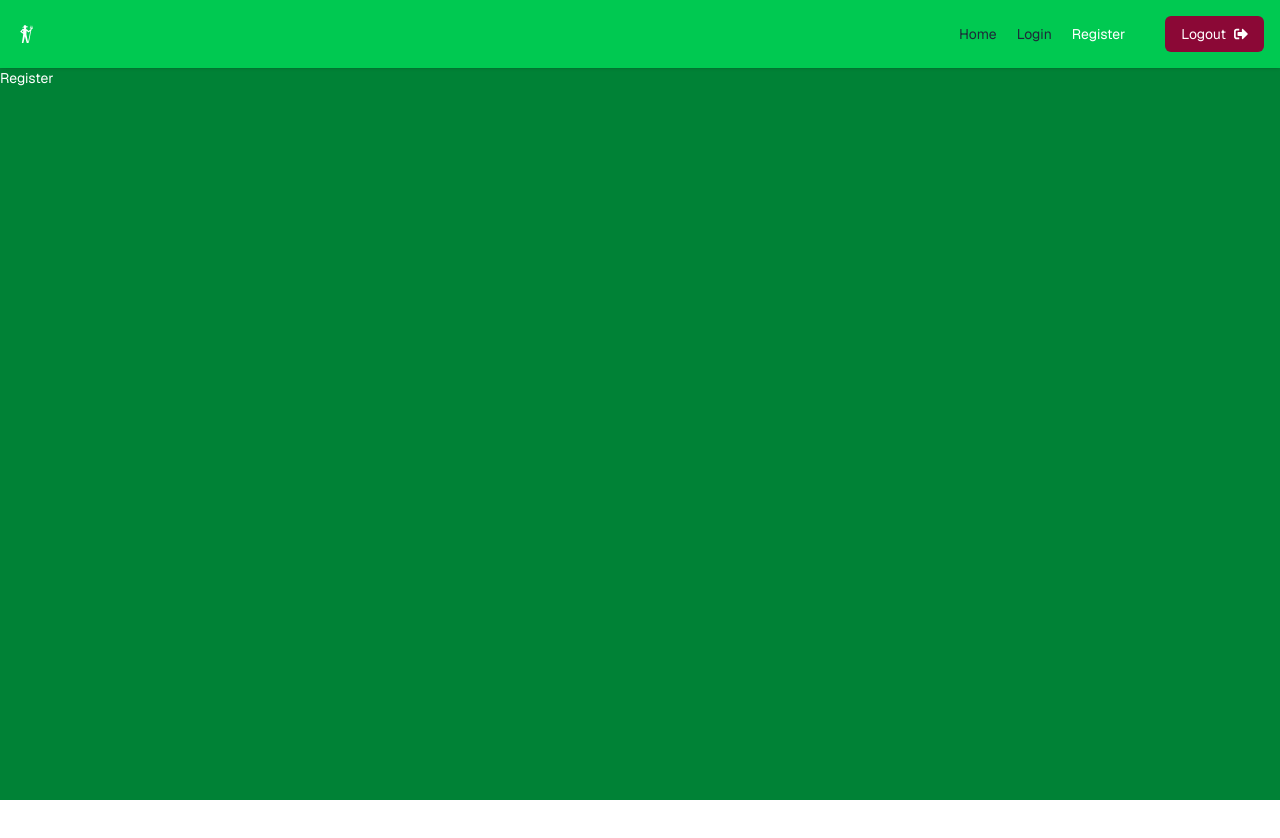
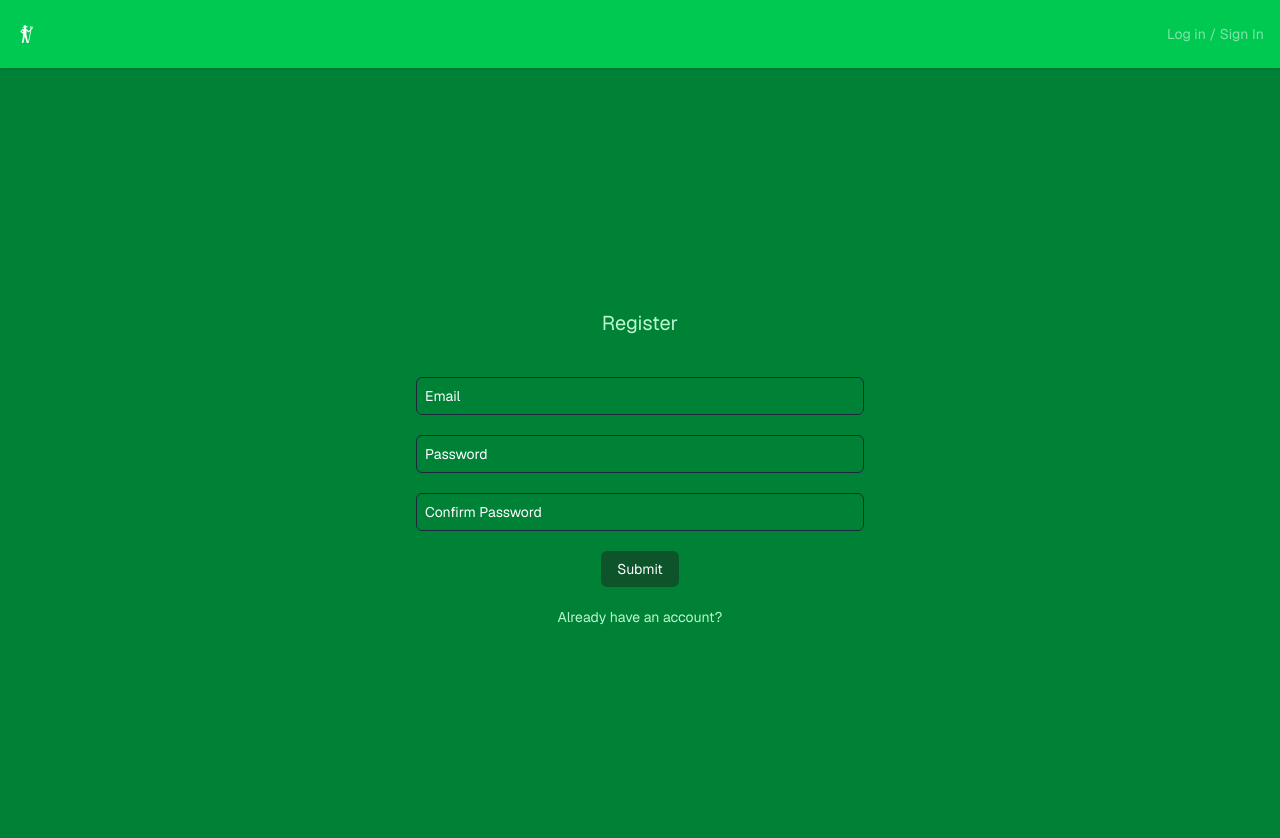
Before and after one commit to VladimirRogalev/FarmStock, a React (Vite) app in the folder client/: page /auth/register in a window 1280 px wide. Shown: the top 838 px of the page. Before the commit the page ends 800 px from the top, so only its background shows below. Built offline with nearby package versions, Linux system fonts and the light colour scheme.

Commit message:
started create refistration and login pages

```diff
--- /dev/null
+++ b/client/src/api/axios.api.ts
@@ -0,0 +1,10 @@
+import axios from 'axios';
+import * as process from 'node:process';
+import { getTokenFromLocalStorage } from '@/helpers/localstorage.helper.ts';
+
+export const instance = axios.create({
+	baseURL: process.env.VITE_SERVER_URL,
+	headers: {
+		Authorization: `Bearer` + getTokenFromLocalStorage() || ''
+	},
+});
--- a/client/src/components/Header.tsx
+++ b/client/src/components/Header.tsx
@@ -3,7 +3,7 @@ import { GiFarmer } from 'react-icons/gi';
 import { FaSignOutAlt } from 'react-icons/fa';
 
 const Header = () => {
-	const isAuth = true;
+	const isAuth = false;
 	return (
 		<header className="flex items-center  bg-green-500 p-4 shadow-sm backdrop-blur-sm">
 			<Link to="/">
@@ -39,7 +39,7 @@ const Header = () => {
 				) : (
 					<Link
 						className = "py-2 text-white/50 hover:text-white ml-auto"
-						to={'auth'}
+						to={'/auth/login'}
 					>Log in / Sign In</Link>
 				)
 			}
--- /dev/null
+++ b/client/src/helpers/localstorage.helper.ts
@@ -0,0 +1,13 @@
+export function getTokenFromLocalStorage(): string {
+	const data = localStorage.getItem('token');
+	const token: string = data ? JSON.parse(data) : '';
+	return token;
+}
+
+export function setTokenToLocalStorage(key: string, token: string): void {
+	localStorage.setItem(key, JSON.stringify(token));
+}
+
+export function removeTokenFromLocalStorage(key: string): void {
+	localStorage.removeItem(key);
+}
--- a/client/src/pages/Auth/Login.tsx
+++ b/client/src/pages/Auth/Login.tsx
@@ -1,8 +1,33 @@
-import {FC} from 'react';
+import { FC, useState } from 'react';
+import { Link } from 'react-router-dom';
 
-const Login : FC = () => {
+const Login: FC = () => {
+	const [email, setEmail] = useState<string>('');
+	const [password, setpassword] = useState<string>('');
 	return (
-		<div>Login</div>
+		<div className="min-h-screen flex flex-col items-center justify-center bg-green-700 text-green-200">
+			<h1 className="mb-10 text-center text-xl">Login</h1>
+
+			<form className="w-full max-w-md flex flex-col gap-5">
+				<input type="text"
+					   className="input"
+					   placeholder="Email"
+					   onChange={(e)=> setEmail(e.target.value)}
+				/>
+				<input type="password"
+					   className="input"
+					   placeholder="Password"
+					   onChange={(e)=> setpassword(e.target.value)}
+				/>
+				<button className="btn btn-green mx-auto">Submit</button>
+			</form>
+
+			<div className=" mt-5">
+				<Link to="/auth/register" className="text-green-200 hover:text-gray-800">
+					You don't have an account?
+				</Link>
+			</div>
+		</div>
 	);
 };
 export default Login;
--- a/client/src/pages/Auth/Register.tsx
+++ b/client/src/pages/Auth/Register.tsx
@@ -1,8 +1,26 @@
 import { FC } from 'react';
+import { Link } from 'react-router-dom';
 
 const Register: FC = () => {
 	return (
-		<div>Register</div>
+		<div className="min-h-screen flex flex-col items-center justify-center bg-green-700 text-green-200">
+			<h1 className="mb-10 text-center text-xl">Register</h1>
+
+			<form className="w-full max-w-md flex flex-col gap-5">
+				<input type="text" className="input" placeholder="Email" />
+				<input type="password" className="input" placeholder="Password" />
+				<input type="password" className="input" placeholder="Confirm Password" />
+				<button className="btn btn-green mx-auto">Submit</button>
+			</form>
+
+			<div className=" mt-5">
+
+				<Link to="/auth/login" className="text-green-200 hover:text-gray-800">
+					Already have an account?
+				</Link>
+
+			</div>
+		</div>
 	);
 };
 export default Register;
--- a/client/src/pages/Layout.tsx
+++ b/client/src/pages/Layout.tsx
@@ -5,9 +5,9 @@ const Layout = () => {
 	return (
 		<div className="min-h-screen bg-green-700 pb-20 font-geist text-white">
 			<Header/>
-			<div className="container">
+
 				<Outlet />
-			</div>
+
 		</div>
 	);
 };
--- /dev/null
+++ b/client/src/services/auth.service.ts
@@ -0,0 +1,13 @@
+import { IResponseUserData, IUserData } from '@/types/types.ts';
+import { instance } from '@/api/axios.api.ts';
+
+export const AuthService = {
+	async register(userData: IUserData): Promise<IResponseUserData | undefined> {
+		const {data} = await instance.post<IResponseUserData>('/auth/register', userData);
+		return data
+	},
+	async login() {
+	},
+	async hetMe() {
+	}
+};
--- /dev/null
+++ b/client/src/types/types.ts
@@ -0,0 +1,15 @@
+export interface IUserData {
+    email: string;
+    password: string;
+}
+
+export interface IResponseUserData {
+	email: string;
+	password: string;
+	firstName: string;
+	lastName: string;
+	phoneNumber: string;
+	id: string;
+
+
+}
```
